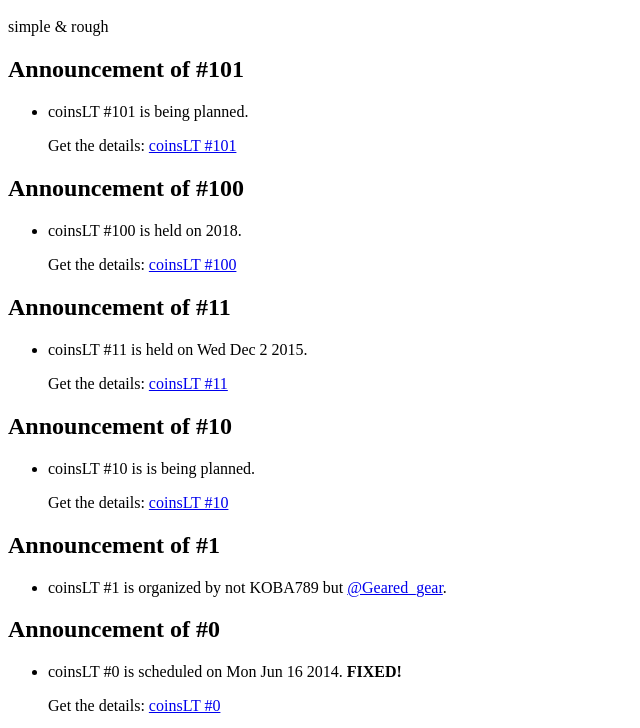
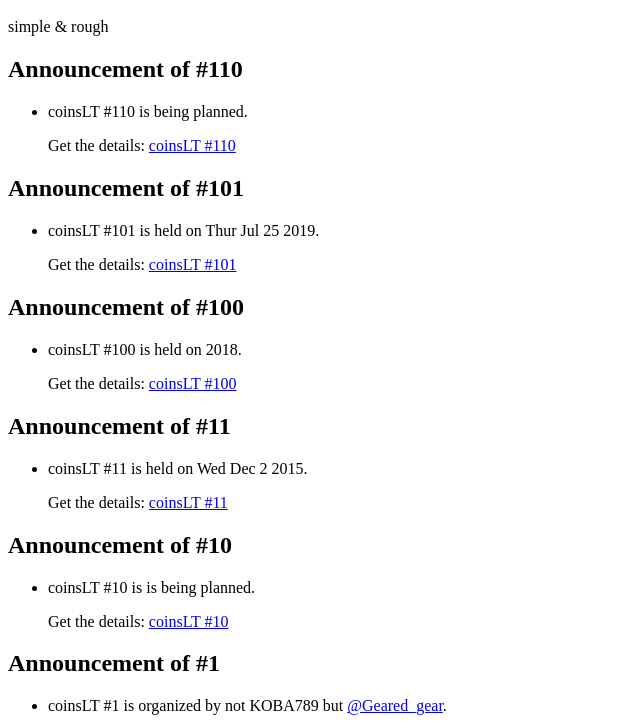
Before and after one commit to coinslt/coinslt.github.io, a plain HTML site: page index.html in a window 1280 px wide. Shown: the part 48-776 px from the top of the page, without its empty margins (0-640 px from the left). Drawn offline with Linux system fonts and the light colour scheme.

Commit message:
Announce coinsLT #110

```diff
--- a/index.html
+++ b/index.html
@@ -6,11 +6,22 @@
   <BODY>
     <H1>coinsLT</H1>
     <P>simple &amp; rough</P>
+    <H2>Announcement of #110</H2>
+    <UL>
+      <LI>
+        <P>
+          coinsLT #110 is being planned.
+        </P>
+        <P>
+          Get the details: <A HREF="./110.html">coinsLT #110</A>
+        </P>
+      </LI>
+    </UL>
     <H2>Announcement of #101</H2>
     <UL>
       <LI>
         <P>
-          coinsLT #101 is being planned.
+          coinsLT #101 is held on Thur Jul 25 2019.
         </P>
         <P>
           Get the details: <A HREF="./101.html">coinsLT #101</A>
```
Also changed, not shown: 110.html (added, +16 -0 lines).
